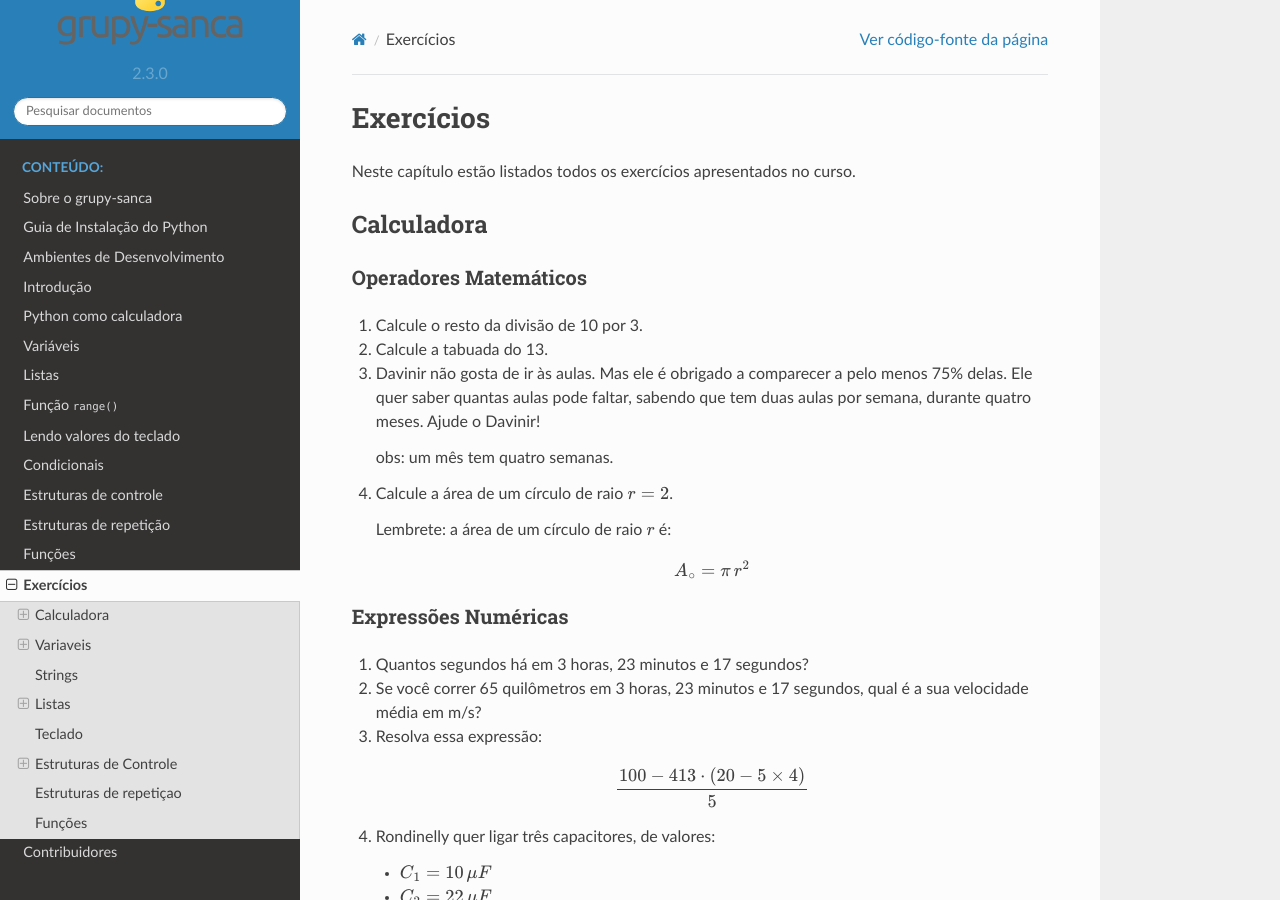
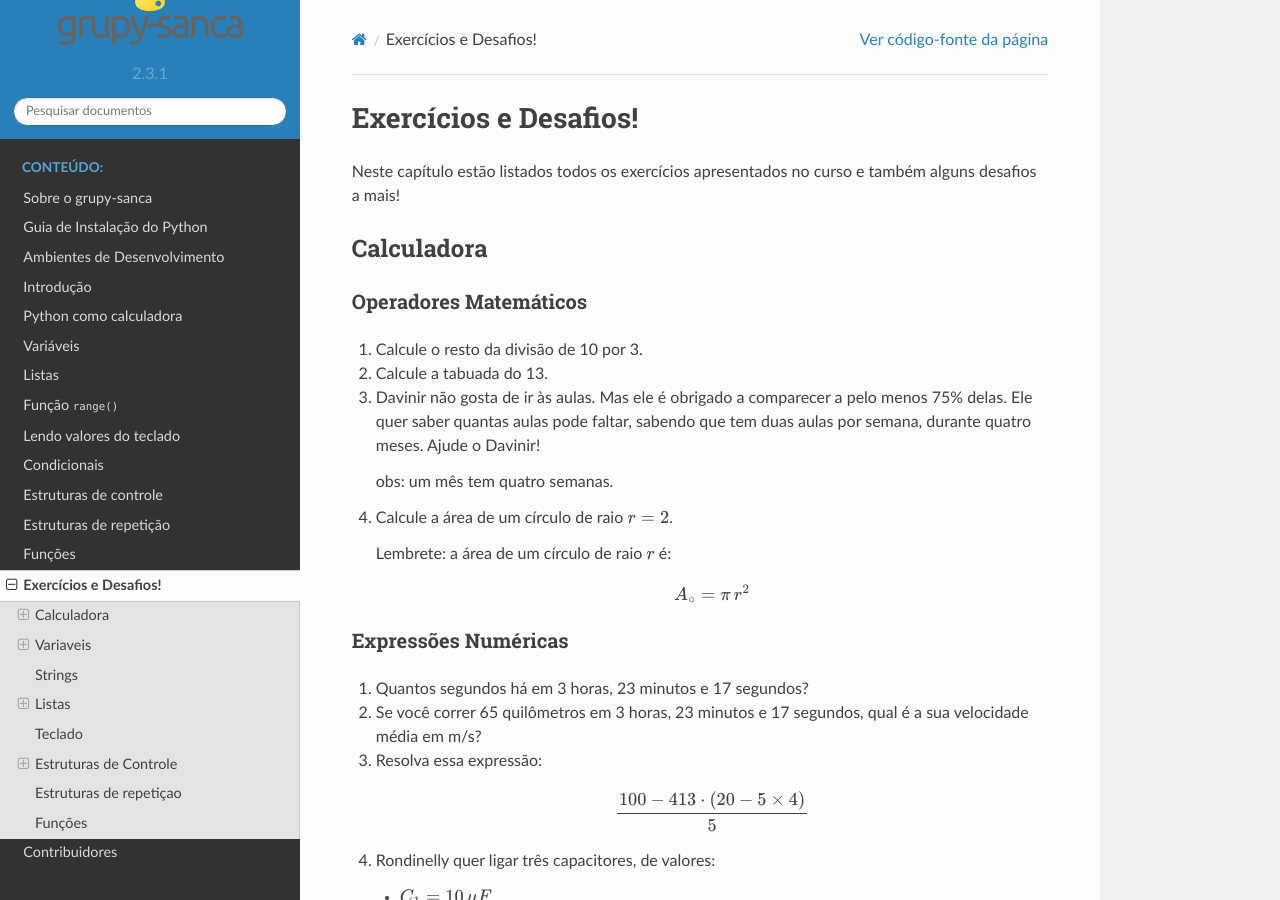
Before and after one commit to grupy-sanca/curso-python, a Sphinx documentation site: the page built from source/exercicios.rst, in a window 1280 px wide and 900 px high. Built offline with Sphinx 7.4.7 and the Read the Docs theme 2.0.0, drawn with Linux system fonts in a browser that asks for light colours.

Commit message:
minor edits to exercises chapter

```diff
--- a/source/conf.py
+++ b/source/conf.py
@@ -43,7 +43,7 @@ author = 'Grupy-Sanca'
 # built documents.
 #
 # The short X.Y version.
-version = '2.3.0'
+version = '2.3.1'
 # The full version, including alpha/beta/rc tags.
 release = version
 
--- a/source/exercicios.rst
+++ b/source/exercicios.rst
@@ -1,8 +1,8 @@
-==========
-Exercícios
-==========
+Exercícios e Desafios!
+======================
 
-Neste capítulo estão listados todos os exercícios apresentados no curso.
+Neste capítulo estão listados todos os exercícios apresentados no curso e
+também alguns desafios a mais!
 
 Calculadora
 -----------
```
